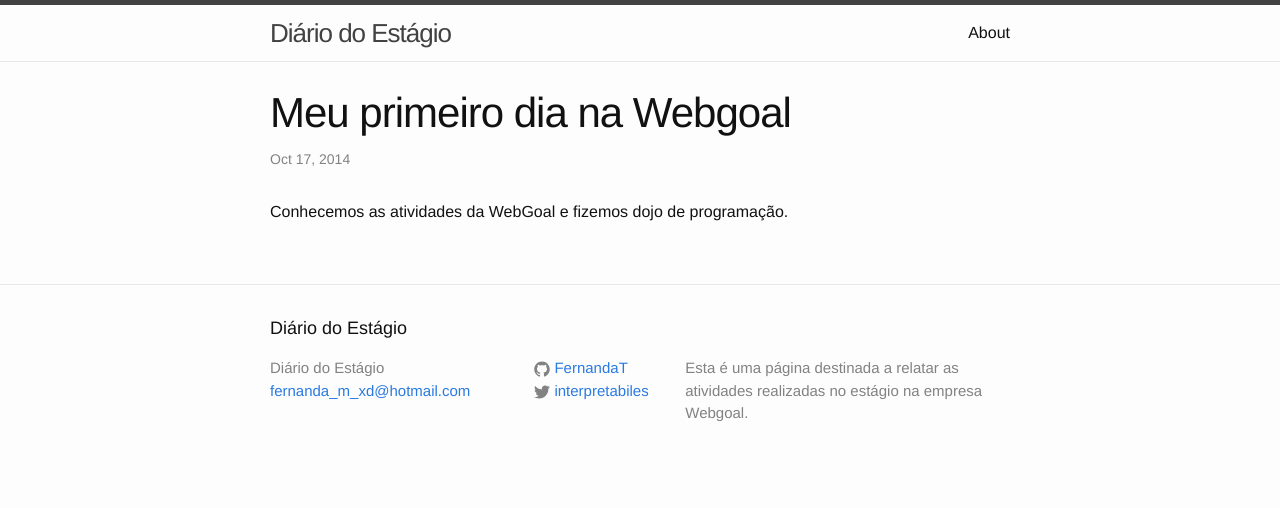
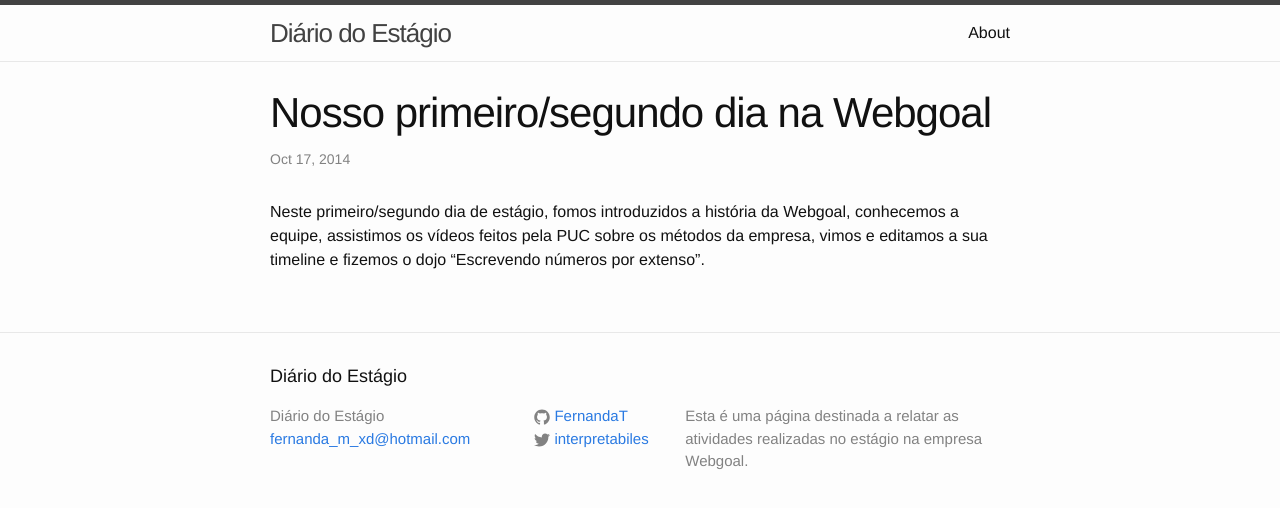
Before and after one commit to raoha/diario-do-estagio, a Jekyll site: the page built from _posts/2014-10-17-primeiro-dia-estagio.md, in a window 1280 px wide. Shown: the top 508 px of the page. Built offline with Jekyll 4.4.1, drawn with Linux system fonts in a browser that asks for light colours.

```diff
--- a/_posts/2014-10-17-primeiro-dia-estagio.md
+++ b/_posts/2014-10-17-primeiro-dia-estagio.md
@@ -1,7 +1,7 @@
 ---
 layout: post
-title:  "Meu primeiro dia na Webgoal"
+title:  "Nosso primeiro/segundo dia na Webgoal"
 date:   2014-10-17 18:00:00
 categories: diario
 ---
-Conhecemos as atividades da WebGoal e fizemos dojo de programação.
+Neste primeiro/segundo dia de estágio, fomos introduzidos a história da Webgoal, conhecemos a equipe, assistimos os vídeos feitos pela PUC sobre os métodos da empresa, vimos e editamos a sua timeline e fizemos o dojo "Escrevendo números por extenso".
```
Also changed, not shown: _posts/2014-10-15-primeiro-dia-oficial-estagio.md (added, +7 -0 lines), _posts/2014-10-22-segundo-terceiro-dia-estagio.md (added, +7 -0 lines), _posts/2014-10-24-terceiro-quarto-dia-estagio.md (added, +7 -0 lines).
